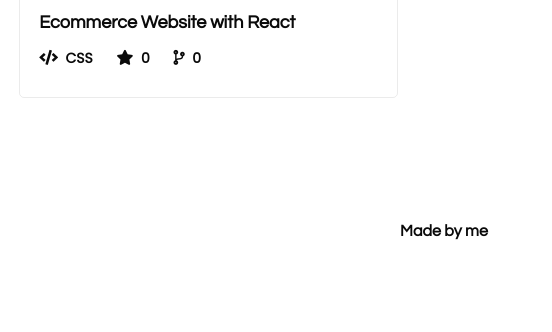
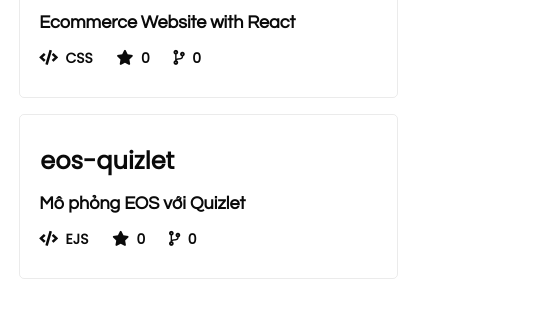
Before and after one commit to nhatminhbui/quocbahuynh.github.io, a plain HTML site: page index.html in a window 1280 px wide. Shown: the part 420-752 px from the top of the page, 388-940 px from the left. Drawn offline with nearby package versions, Linux system fonts and the light colour scheme; no server answers; a script that the page names is missing.

Commit message:
Update index.html

```diff
--- a/index.html
+++ b/index.html
@@ -61,7 +61,23 @@
                                 <span><i class="fas fa-code-branch"></i>&nbsp; 0</span>
                             </div>
                         </section>
-                        </a></div>
+                        </a>
+
+                        <a href="https://github.com/quocbahuynh/eos-quizlet" target="_blank">
+                        <section>
+                            <div class="section_title">eos-quizlet</div>
+                            <div class="about_section">
+                            <span style="display:block;">Mô phỏng EOS với Quizlet</span>
+                            </div>
+                            <div class="bottom_section">
+                                <span style="display:inline-block;"><i class="fas fa-code"></i>&nbsp; EJS</span>
+                                <span><i class="fas fa-star"></i>&nbsp; 0</span>
+                                <span><i class="fas fa-code-branch"></i>&nbsp; 0</span>
+                            </div>
+                        </section>
+                        </a>
+
+          </div>
       </div>
       <div id="forks" style="display:none;">
         <h1>Forks.</h1>
```
